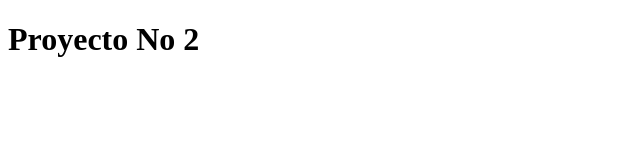
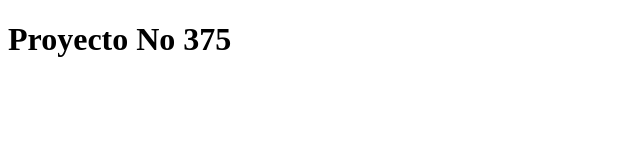
Before and after one commit to ignacyuz/garamendi001, a plain HTML site: page index.html in a window 1280 px wide. Shown: the full height of the page, 0-640 px from the left. Drawn offline with Linux system fonts and the light colour scheme.

Commit message:
Actualizacion a Index

```diff
--- a/index.html
+++ b/index.html
@@ -1,11 +1,14 @@
 <!DOCTYPE html>
 <html lang="en">
+
 <head>
     <meta charset="UTF-8">
     <meta name="viewport" content="width=device-width, initial-scale=1.0">
     <title>Proyecto No 2</title>
 </head>
+
 <body>
-    <h1>Proyecto No 2</h1>
+    <h1>Proyecto No 375</h1>
 </body>
+
 </html>
```
